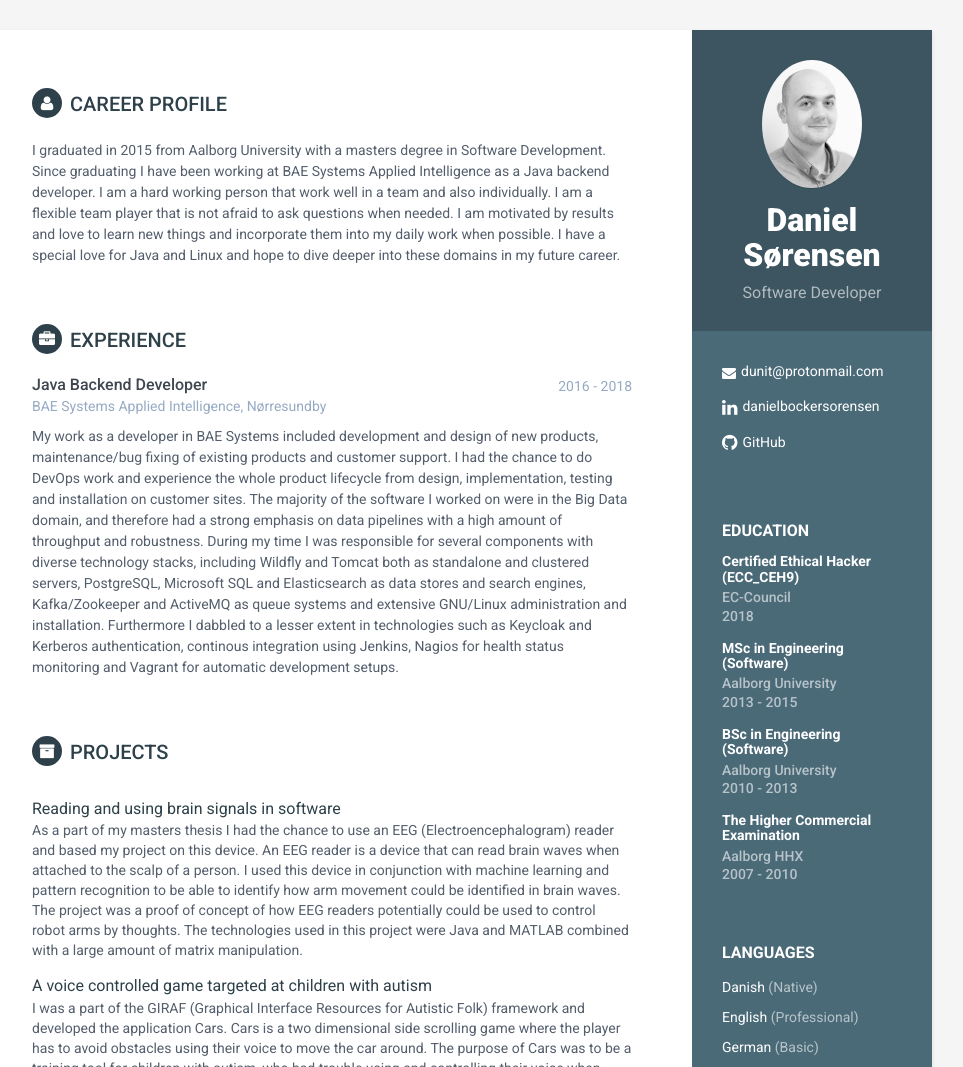
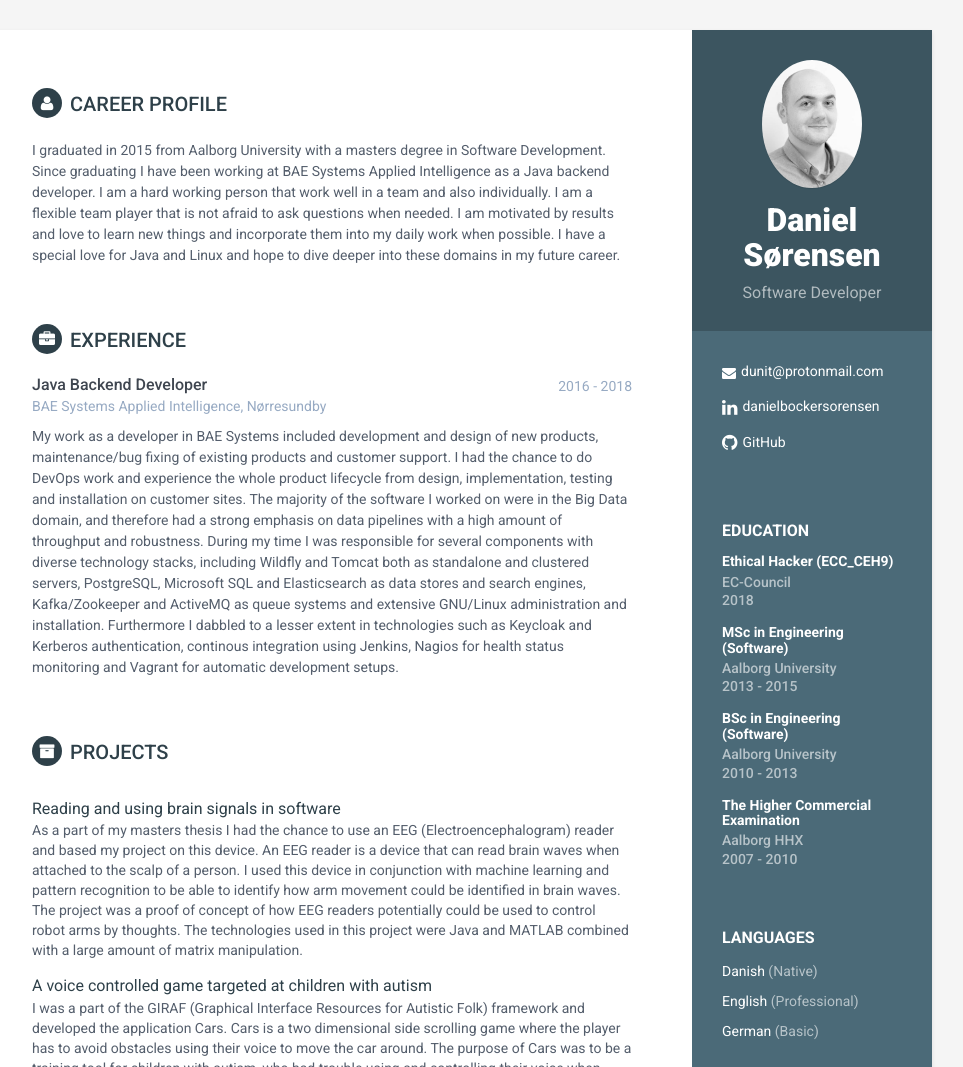
Before and after one commit to dunitgit/Web-CV, a Jekyll site: the page built from index.html, in a window 1280 px wide, cut to the strip 0-1067 px from the top of the page. Shown: the whole strip, without its empty margins (188-1151 px from the left). Built offline with Jekyll 4.4.1, drawn with Linux system fonts in a browser that asks for light colours.

Commit message:
Changed education - to be come certified

```diff
--- a/_data/educations.yml
+++ b/_data/educations.yml
@@ -1,5 +1,5 @@
 - education:
-  degree: Certified Ethical Hacker (ECC_CEH9)
+  degree: Ethical Hacker (ECC_CEH9)
   university: EC-Council
   time: 2018
 - education:
```
